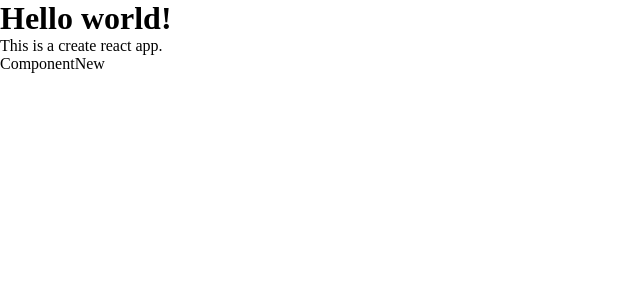
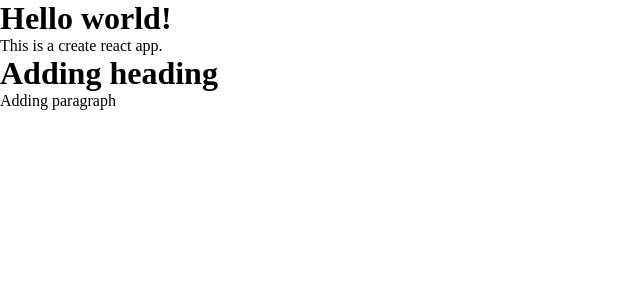
Before and after one commit to arunkumar198857/git-practice, a React (Create React App) app: page / in a window 1280 px wide. Shown: the top 300 px of the page, without its empty margins (0-640 px from the left). Built offline with nearby package versions, Linux system fonts and the light colour scheme.

Commit message:
added content in componentnew

```diff
--- a/src/ComponentNew.js
+++ b/src/ComponentNew.js
@@ -1,7 +1,12 @@
 import React from "react";
 
 const ComponentNew = () => {
-  return <div>ComponentNew</div>;
+  return (
+    <div>
+      <h1>Adding heading</h1>
+      <p>Adding paragraph</p>
+    </div>
+  );
 };
 
 export default ComponentNew;
```
